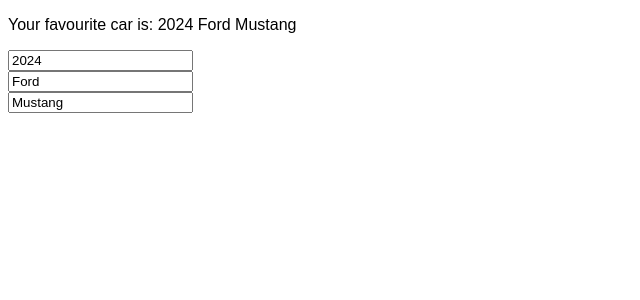
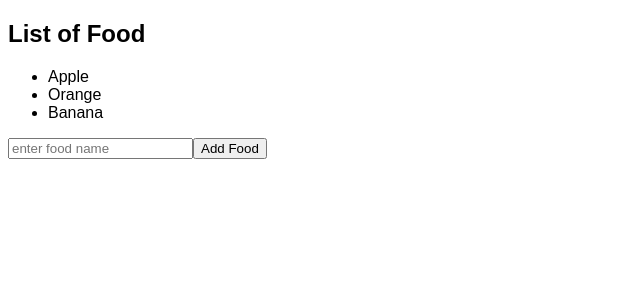
Before and after one commit to zikoelj/learnReact, a React (Vite) app: page / in a window 1280 px wide. Shown: the top 300 px of the page, without its empty margins (0-640 px from the left). Built offline with nearby package versions, Linux system fonts and the light colour scheme.

Commit message:
update ARRAYS in state 🍎

```diff
--- a/src/App.jsx
+++ b/src/App.jsx
@@ -1,8 +1,8 @@
-import MyCompenent2 from "./Mycomponent2";
+import MyCompenent3 from "./MyComponent3";
 function App(){
 
     return(<>
-          <MyCompenent2/>
+          <MyCompenent3/>
     </>);
 
     }
--- /dev/null
+++ b/src/MyComponent3.jsx
@@ -0,0 +1,34 @@
+import React ,{use, useState} from "react";
+
+function MyCompenent3(){
+
+    const [foods,setFoods] = useState(["Apple","Orange","Banana"]);
+
+    function handleAddFood(){
+        const newFood = document.getElementById("foodInput")
+                                .value;
+
+        document.getElementById("foodInput").value = "";
+        setFoods(f => [...f, newFood]);
+    }
+
+    function handleRemoveFood(index){
+        setFoods(foods.filter((_, i) => i !== index));
+    }
+
+    return (<div>
+               <h2>List of Food</h2>
+               <ul>
+                {foods.map((food, index) =>
+                <li key={index}
+                onClick={
+                    () =>handleRemoveFood(index)}>{food}</li>)}
+               </ul>
+               <input type="text" id="foodInput"
+               placeholder="enter food name"/>
+               <button
+               onClick={handleAddFood}>Add Food</button>
+            </div>);
+}
+
+export default MyCompenent3
```
